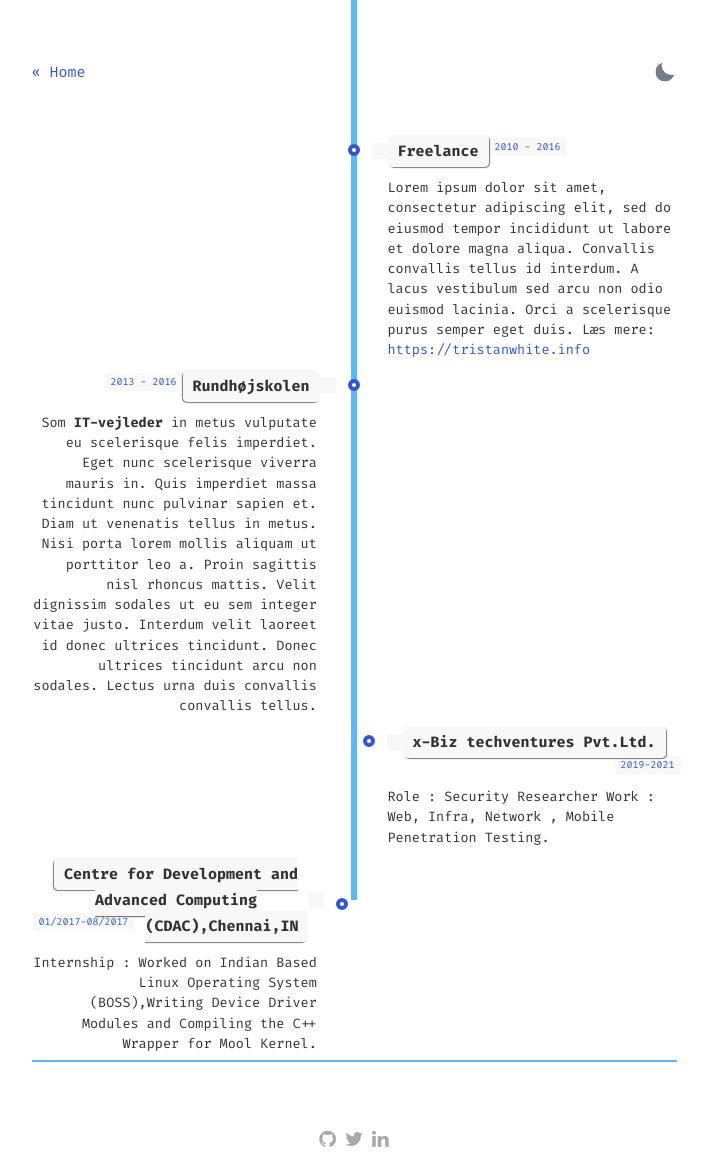
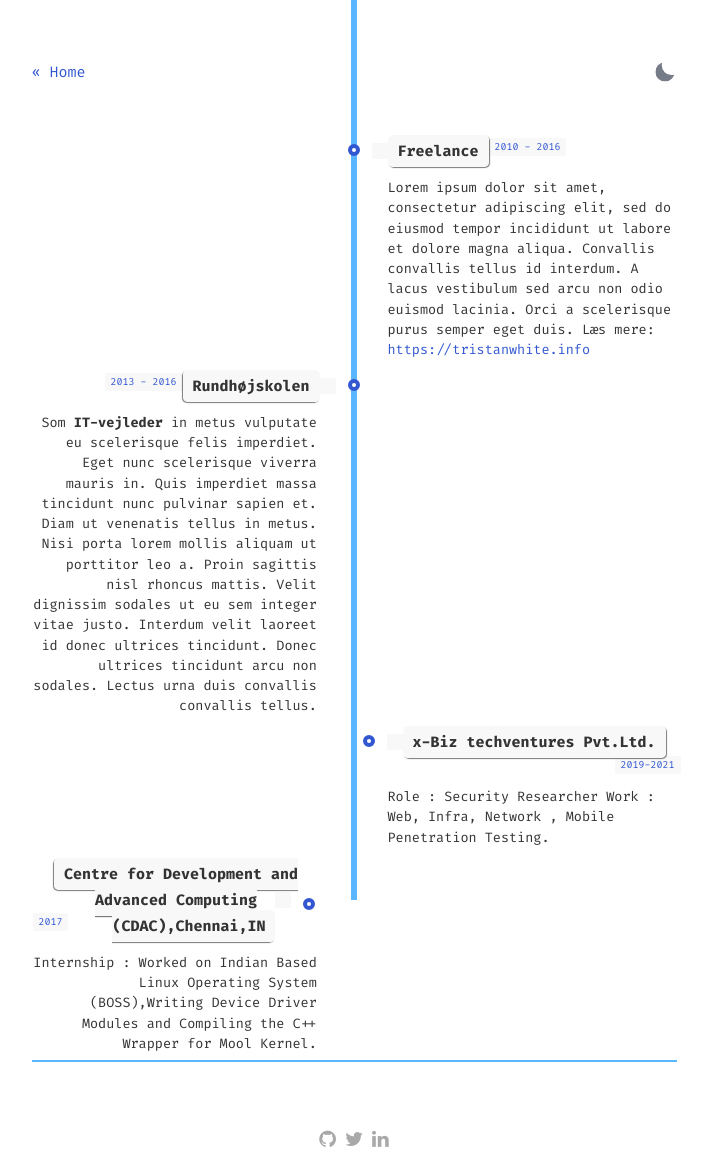
Before and after one commit to yashomer1994/yashomer1994.github.io, a Jekyll site: the page built from about.html, in a window 1280 px wide. Shown: the whole page, without its empty margins (286-991 px from the left). Built offline with Jekyll 4.4.1, drawn with Linux system fonts in a browser that asks for light colours.

Commit message:
Update about.html

```diff
--- a/about.html
+++ b/about.html
@@ -61,7 +61,7 @@ layout: about
             <div class="direction-l">
                 <div class="flag-wrapper">
                     <span class="flag">Centre for Development and Advanced Computing (CDAC),Chennai,IN</span>
-                    <span class="time-wrapper"><span class="time">01/2017-08/2017</span></span>
+                    <span class="time-wrapper"><span class="time">2017</span></span>
                 </div>
                 <div class="desc">
                     Internship : Worked on Indian Based Linux Operating System (BOSS),Writing Device Driver Modules and Compiling the C++ Wrapper for Mool Kernel.
```
